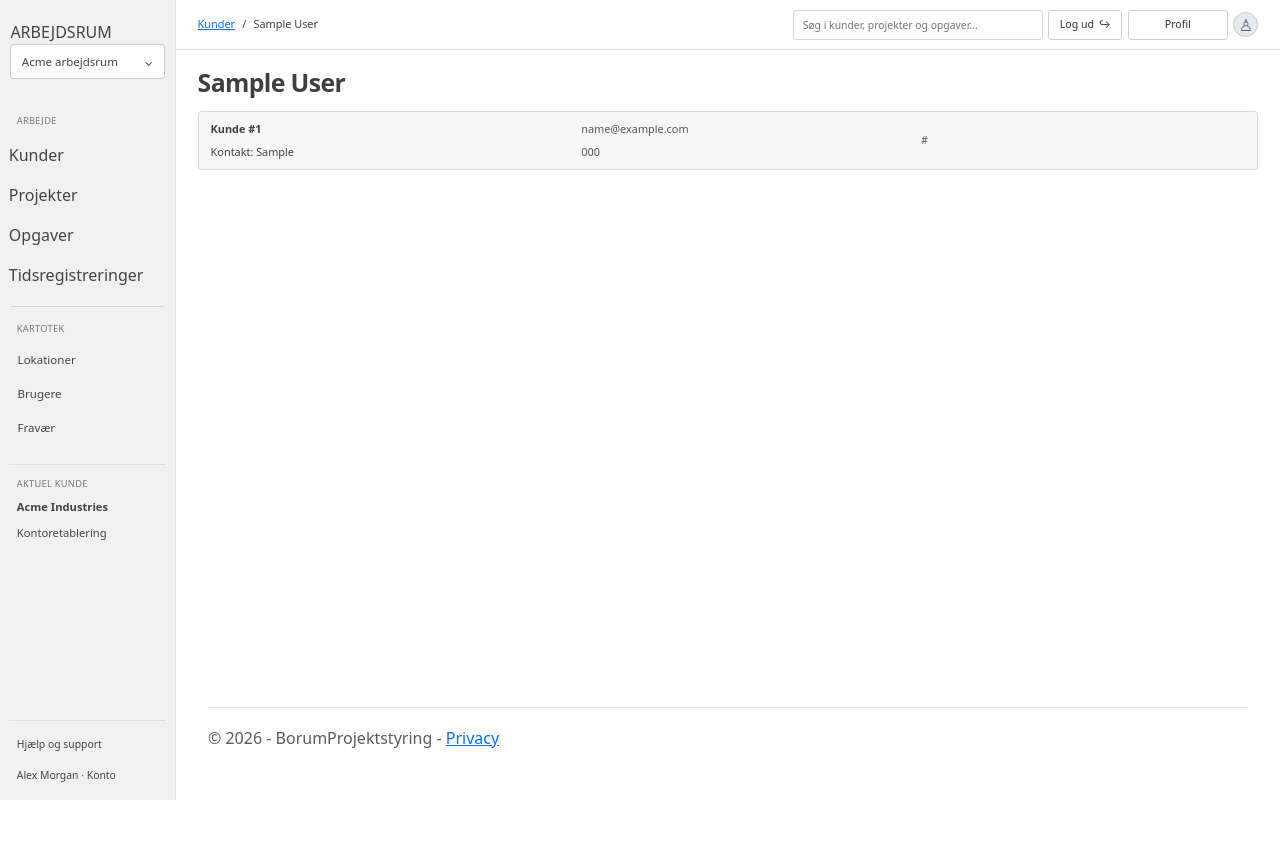
After one commit to vbruhn-datamatiker/BorumProjektstyring, an ASP.NET Core app: page /CustomerDetailsPage/1 in a window 1280 px wide. The commit adds this page. Run offline with ASP.NET Core 8, Linux system fonts and the light colour scheme; tables that the repository leaves empty hold one stand-in row (values such as "Sample post"); style sheets or scripts are compiled from the project's sources.

Commit message:
CustomerDetailspages added

```diff
--- /dev/null
+++ b/BorumProjektstyring/Pages/CustomerDetailsPage.cshtml
@@ -0,0 +1,42 @@
+@page "{id:int}"
+@model BorumProjektstyring.Pages.CustomerDetailsPageModel
+@{
+    ViewData["Title"] = Model.Customer.Name;
+}
+
+<div class="customer-page">
+    <header class="topbar">
+        <nav class="breadcrumbs" aria-label="Brødkrummesti">
+            <a asp-page="/CustomerPage">Kunder</a>
+            <span>/</span>
+            <span aria-current="page">@Model.Customer.Name</span>
+        </nav>
+        @* Copied the whole <div class="topbar-actions"> ... </div> from ProjectPage.cshtml here (search, Log ud, Profil, avatar) *@
+        <div class="topbar-actions">
+            <label class="visually-hidden" for="global-search">Søg</label>
+            <input id="global-search" class="search-input" type="search" placeholder="Søg i kunder, projekter og opgaver..." />
+            <button class="button button-light logout-button" type="button">Log ud <span aria-hidden="true">↪</span></button>
+            <button class="button button-light profile-button" type="button">Profil</button>
+            <span class="avatar" aria-label="Brugerprofil">♙</span>
+        </div>
+    </header>
+
+    @*---=== PAGE CONTENT ===---*@
+    <main class="customer-content">
+        <section class="customer-heading">
+            <h1>@Model.Customer.Name</h1>
+        </section>
+
+        <section class="customer-summary" aria-label="Kundeoplysninger">
+            <div class="customer-primary">
+                <strong>Kunde #@Model.Customer.CustomerId</strong>
+                <span>Kontakt: @Model.Customer.ContactPerson</span>
+            </div>
+            <div class="customer-contact">
+                <a href="mailto:@Model.Customer.Email">@Model.Customer.Email</a>
+                <a href="tel:@Model.Customer.Phone">@Model.Customer.Phone</a>
+            </div>
+            <span class="customer-website">@Model.Customer.Website</span>
+        </section>
+    </main>
+</div>
--- /dev/null
+++ b/BorumProjektstyring/Pages/CustomerDetailsPage.cshtml.cs
@@ -0,0 +1,25 @@
+using ClassLib.Model;
+using ClassLib.Repo;
+using Microsoft.AspNetCore.Mvc;
+using Microsoft.AspNetCore.Mvc.RazorPages;
+
+namespace BorumProjektstyring.Pages
+{
+    public class CustomerDetailsPageModel : PageModel
+    {
+        private readonly CustomerRepo _customerRepo = new CustomerRepo();
+
+        public Customer Customer { get; private set; }
+
+        // id comes from the URL: /CustomerDetailsPage/3
+        public IActionResult OnGet(int id)
+        {
+            Customer = _customerRepo.GetById(id);
+            if (Customer == null)
+            {
+                return NotFound();   // 404 if the customer doesn't exist
+            }
+            return Page();
+        }
+    }
+}
--- /dev/null
+++ b/BorumProjektstyring/Pages/CustomerDetailsPage.cshtml.css
@@ -0,0 +1,233 @@
+/* CSS for CustomerPage view */
+
+/* --- copied from ProjectPage.cshtml.css --- */
+.customer-page {
+    min-height: 100%;
+    margin: -2rem;
+    color: #3f3f3f;
+    background: #fff;
+    font-size: .78rem;
+}
+
+    .customer-page a {
+        color: inherit;
+        text-decoration: none;
+    }
+
+        .customer-page a:hover {
+            text-decoration: underline;
+        }
+
+.topbar {
+    display: flex;
+    min-height: 50px;
+    align-items: center;
+    justify-content: space-between;
+    gap: 1rem;
+    padding: .5rem 1.35rem;
+    border-bottom: 1px solid #dedede;
+}
+
+.breadcrumbs, .topbar-actions {
+    display: flex;
+    align-items: center;
+}
+
+.breadcrumbs {
+    gap: .45rem;
+    font-size: .68rem;
+}
+
+.topbar-actions {
+    gap: .35rem;
+}
+
+.search-input {
+    width: min(250px, 28vw);
+    height: 30px;
+    padding: .35rem .55rem;
+    border: 1px solid #d5d5d5;
+    border-radius: .2rem;
+    font-size: .65rem;
+}
+
+.button {
+    display: inline-flex;
+    min-height: 30px;
+    align-items: center;
+    justify-content: center;
+    gap: .3rem;
+    padding: .35rem .65rem;
+    border: 1px solid #cecece;
+    border-radius: .2rem;
+    font: inherit;
+    font-size: .66rem;
+    white-space: nowrap;
+    cursor: pointer;
+}
+
+.button-light {
+    color: #333;
+    background: #fff;
+}
+
+    .button-light:hover {
+        background: #f5f5f5;
+    }
+
+.button-dark {
+    color: #fff;
+    background: #444;
+    border-color: #444;
+}
+
+    .button-dark:hover {
+        background: #333;
+    }
+
+.profile-button {
+    min-width: 100px;
+}
+
+.avatar {
+    display: inline-flex;
+    width: 25px;
+    height: 25px;
+    align-items: center;
+    justify-content: center;
+    color: #566578;
+    background: #e6e9ed;
+    border: 1px solid #c9cdd2;
+    border-radius: 50%;
+    font-size: 1rem;
+}
+
+.avatar-small {
+    width: 20px;
+    height: 20px;
+    font-size: .8rem;
+}
+
+.customer-summary {
+    display: grid;
+    grid-template-columns: 1.15fr 1.05fr 1fr auto;
+    align-items: center;
+    gap: 1rem;
+    min-height: 48px;
+    margin-bottom: .5rem;
+    padding: .55rem .75rem;
+    background: #f7f7f7;
+    border: 1px solid #d8d8d8;
+    border-radius: .2rem;
+    font-size: .68rem;
+}
+
+.customer-primary, .customer-contact {
+    display: grid;
+    gap: .45rem;
+}
+
+    .customer-primary strong span {
+        color: #888;
+    }
+
+    .customer-contact a, .customer-website {
+        color: #555;
+    }
+
+.customer-button {
+    min-width: 95px;
+}
+
+/* --- generated css. new for the customer list --- */
+.customer-content {
+    padding: 1.1rem 1.35rem 1.35rem;
+}
+
+.customer-heading {
+    display: flex;
+    justify-content: space-between;
+    align-items: flex-start;
+    margin-bottom: .85rem;
+}
+
+    .customer-heading h1 {
+        margin: 0;
+        font-size: 1.55rem;
+        font-weight: 650;
+        letter-spacing: -.025em;
+    }
+
+.heading-side {
+    display: grid;
+    justify-items: end;
+    gap: .6rem;
+}
+
+.coordinator {
+    display: flex;
+    align-items: center;
+    gap: .4rem;
+    font-size: .65rem;
+}
+
+.filter-box {
+    display: grid;
+    grid-template-columns: 1fr auto auto;
+    gap: .9rem 4rem;
+    margin-bottom: .75rem;
+    padding: .7rem .75rem;
+    border: 1px solid #d8d8d8;
+    border-radius: .2rem;
+}
+
+.filter-field {
+    display: grid;
+    gap: .25rem;
+}
+
+    .filter-field label {
+        color: #777;
+        font-size: .6rem;
+    }
+
+    .filter-field select {
+        padding: 0;
+        border: 0;
+        background: transparent;
+        font-size: .7rem;
+    }
+
+.filter-footer {
+    grid-column: 1 / -1;
+    display: flex;
+    justify-content: space-between;
+    color: #777;
+    font-size: .6rem;
+}
+
+.link-button {
+    padding: 0;
+    border: 0;
+    background: none;
+    color: #333;
+    font-size: .6rem;
+    cursor: pointer;
+}
+
+.customer-form {
+    display: grid;
+    gap: .7rem;
+}
+
+    .customer-form label {
+        display: grid;
+        gap: .25rem;
+        font-size: .7rem;
+    }
+
+@media (max-width: 780px) {
+    .customer-summary, .filter-box {
+        grid-template-columns: 1fr;
+    }
+}
--- a/BorumProjektstyring/Pages/CustomerPage.cshtml
+++ b/BorumProjektstyring/Pages/CustomerPage.cshtml
@@ -10,7 +10,7 @@
             <a asp-page="/CustomerPage">Kunder</a>
         </nav>
 
-        @* COPY the whole <div class="topbar-actions"> ... </div> from ProjectPage.cshtml here (search, Log ud, Profil, avatar) *@
+        @* Copied the whole <div class="topbar-actions"> ... </div> from ProjectPage.cshtml here (search, Log ud, Profil, avatar) *@
             <div class="topbar-actions">
                 <label class="visually-hidden" for="global-search">Søg</label>
                 <input id="global-search" class="search-input" type="search" placeholder="Søg i kunder, projekter og opgaver..." />
```
